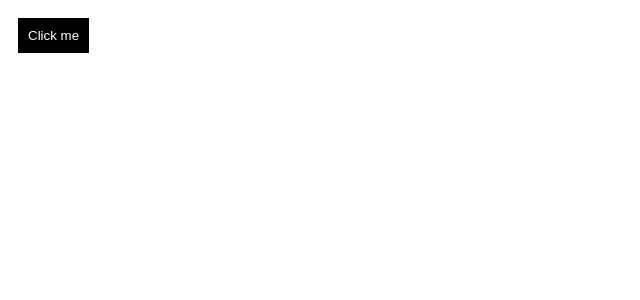
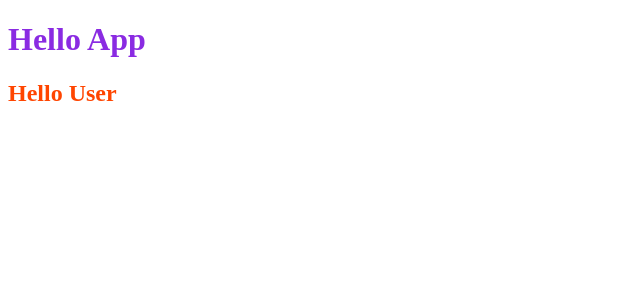
Before and after one commit to Arvindkr123/LearnReactMySide, a React (Create React App) app: page / in a window 1280 px wide. Shown: the top 300 px of the page, without its empty margins (0-640 px from the left). Built offline with nearby package versions, Linux system fonts and the light colour scheme.

Commit message:
confilicting while using external css when if you give the same name class then conflict occurs

```diff
--- a/src/App.css
+++ b/src/App.css
@@ -1,3 +1,3 @@
-.bg{
-    background-color: aqua;
+.txt{
+    color:blueviolet;
 }
--- a/src/App.js
+++ b/src/App.js
@@ -1,32 +1,12 @@
 import React, { Component } from "react";
-
+import "./App.css";
+import User from "./User";
 export default class App extends Component {
-  state = {
-    change: false,
-  };
-  handleClick = () => {
-    this.setState({
-      change: !this.state.change,
-    });
-  };
-
   render() {
-    const btnstyle = {
-      color: "white",
-      backgroundColor: "black",
-      border: "none",
-      padding: "10px",
-      margin: "10px",
-      cursor: "pointer",
-    };
-    if (this.state.change === true) {
-      btnstyle.backgroundColor = "orange";
-    }
     return (
       <>
-        <button style={btnstyle} onClick={this.handleClick}>
-          Click me
-        </button>
+        <h1 className="txt">Hello App</h1>
+        <User/>
       </>
     );
   }
--- /dev/null
+++ b/src/User.css
@@ -0,0 +1,3 @@
+.txt1{
+    color:orangered;
+}
--- /dev/null
+++ b/src/User.js
@@ -0,0 +1,12 @@
+import React, { Component } from "react";
+import "./User.css";
+
+export default class User extends Component {
+  render() {
+    return (
+      <>
+        <h2 className="txt1">Hello User</h2>
+      </>
+    );
+  }
+}
```
